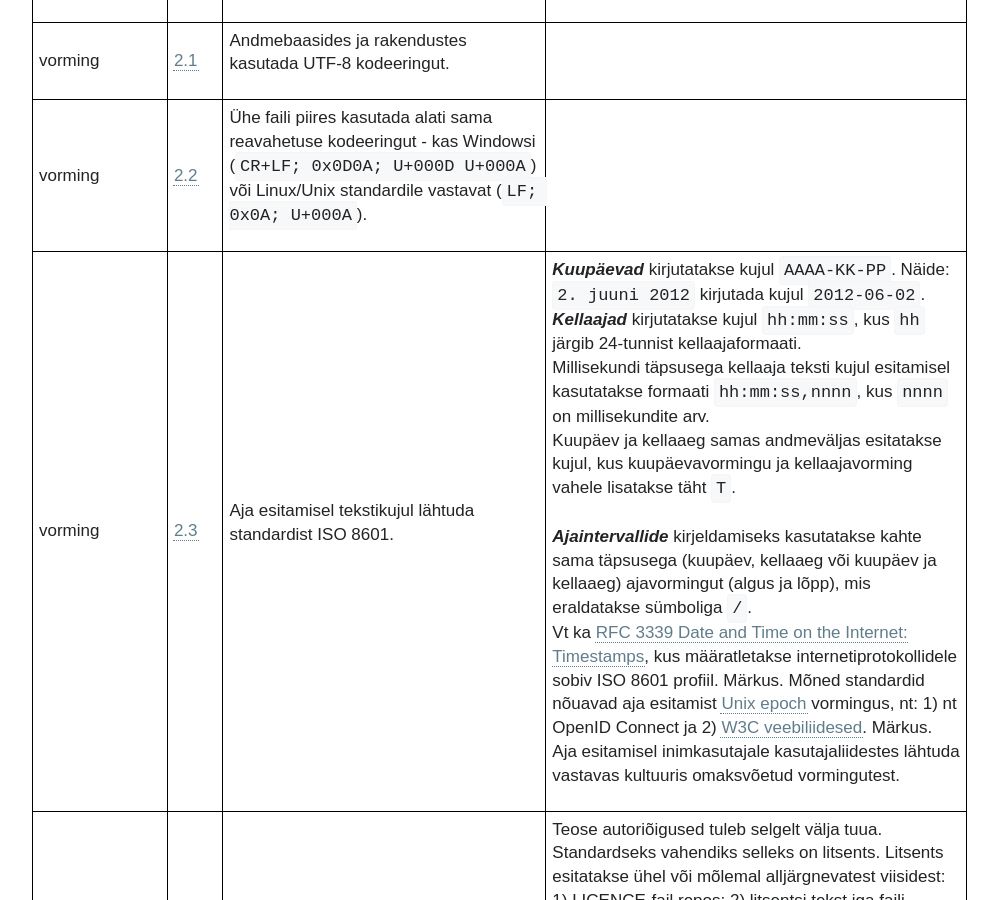
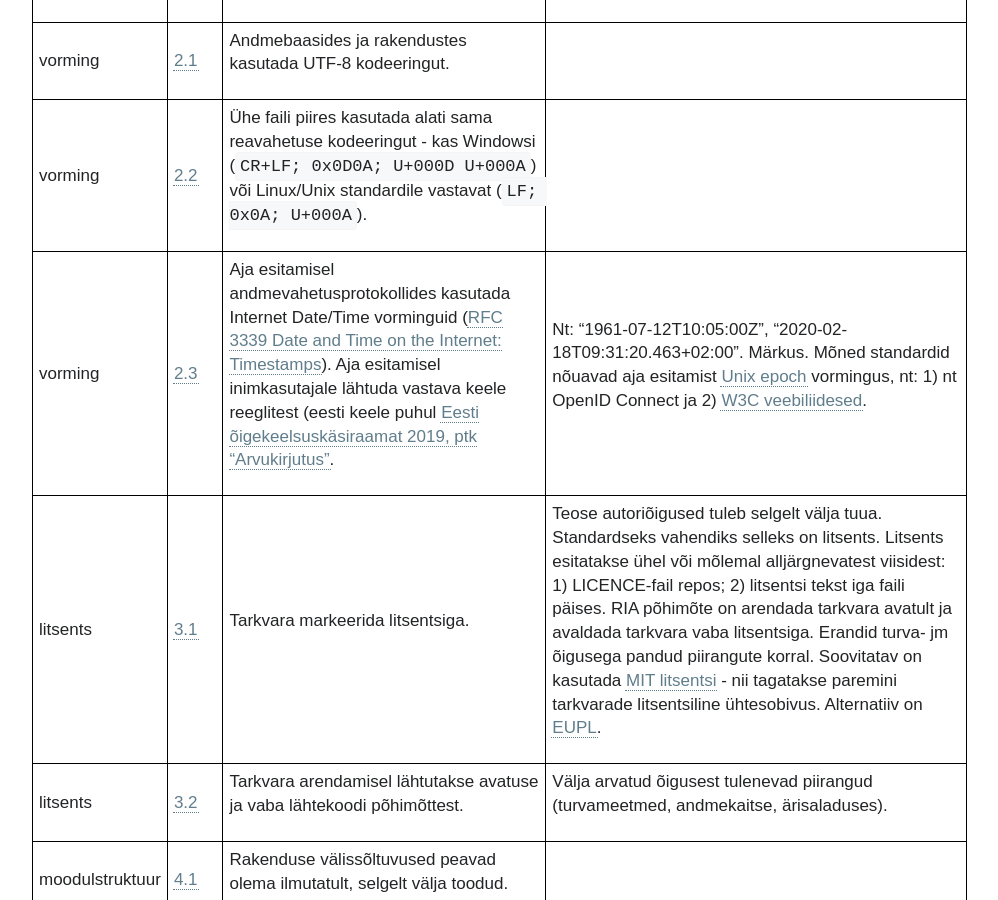
Before and after one commit to e-gov/MFN, a Jekyll site: the page built from index.md, in a window 1280 px wide and 900 px high, scrolled down 1338 px. Shown: the whole window, without its empty margins (0-998 px from the left). Built offline with Jekyll 4.4.1, drawn with Linux system fonts in a browser that asks for light colours; our own code applies the rules of GitHub Pages for plain Markdown files.

Commit message:
Täpsustatud aja esitamist andmevahetuses

```diff
--- a/_data/Nouded.yml
+++ b/_data/Nouded.yml
@@ -17,8 +17,8 @@
       son: 'Ühe faili piires kasutada alati sama reavahetuse kodeeringut - kas Windowsi (`CR+LF; 0x0D0A; U+000D U+000A`) või Linux/Unix standardile vastavat (`LF; 0x0A; U+000A`).'
       sel: ''
     - nr: 3
-      son: 'Aja esitamisel tekstikujul lähtuda standardist ISO 8601.'
-      sel: '___Kuupäevad___ kirjutatakse kujul `AAAA-KK-PP`. Näide: `2. juuni 2012` kirjutada kujul `2012-06-02`.<br>___Kellaajad___ kirjutatakse kujul `hh:mm:ss`, kus `hh` järgib 24-tunnist kellaajaformaati.<br>Millisekundi täpsusega kellaaja teksti kujul esitamisel kasutatakse formaati `hh:mm:ss,nnnn`, kus `nnnn` on millisekundite arv.<br>Kuupäev ja kellaaeg samas andmeväljas esitatakse kujul, kus kuupäevavormingu ja kellaajavorming vahele lisatakse täht `T`.<br> <br>___Ajaintervallide___ kirjeldamiseks kasutatakse kahte sama täpsusega (kuupäev, kellaaeg või kuupäev ja kellaaeg) ajavormingut (algus ja lõpp), mis eraldatakse sümboliga `/`.<br>Vt ka [RFC 3339 Date and Time on the Internet: Timestamps](https://tools.ietf.org/html/rfc3339), kus määratletakse internetiprotokollidele sobiv ISO 8601 profiil. Märkus. Mõned standardid nõuavad aja esitamist [Unix epoch](https://en.wikipedia.org/wiki/Unix_time) vormingus, nt: 1) nt OpenID Connect ja 2) [W3C veebiliidesed](https://w3ctag.github.io/design-principles/#times-and-dates). Märkus. Aja esitamisel inimkasutajale kasutajaliidestes lähtuda vastavas kultuuris omaksvõetud vormingutest.'
+      son: 'Aja esitamisel andmevahetusprotokollides kasutada Internet Date/Time vorminguid ([RFC 3339 Date and Time on the Internet: Timestamps](https://tools.ietf.org/html/rfc3339)). Aja esitamisel inimkasutajale lähtuda vastava keele reeglitest (eesti keele puhul [Eesti õigekeelsuskäsiraamat 2019, ptk "Arvukirjutus"](https://keeleabi.eki.ee/viki/Arvukirjutus.html).'
+      sel: 'Nt: "1961-07-12T10:05:00Z", "2020-02-18T09:31:20.463+02:00". Märkus. Mõned standardid nõuavad aja esitamist [Unix epoch](https://en.wikipedia.org/wiki/Unix_time) vormingus, nt: 1) nt OpenID Connect ja 2) [W3C veebiliidesed](https://w3ctag.github.io/design-principles/#times-and-dates).'
 - kategooria:
   nimetus: 'litsents'
   nouded:
```
Also changed, not shown: Muutelugu.md (+4 -0 lines).
